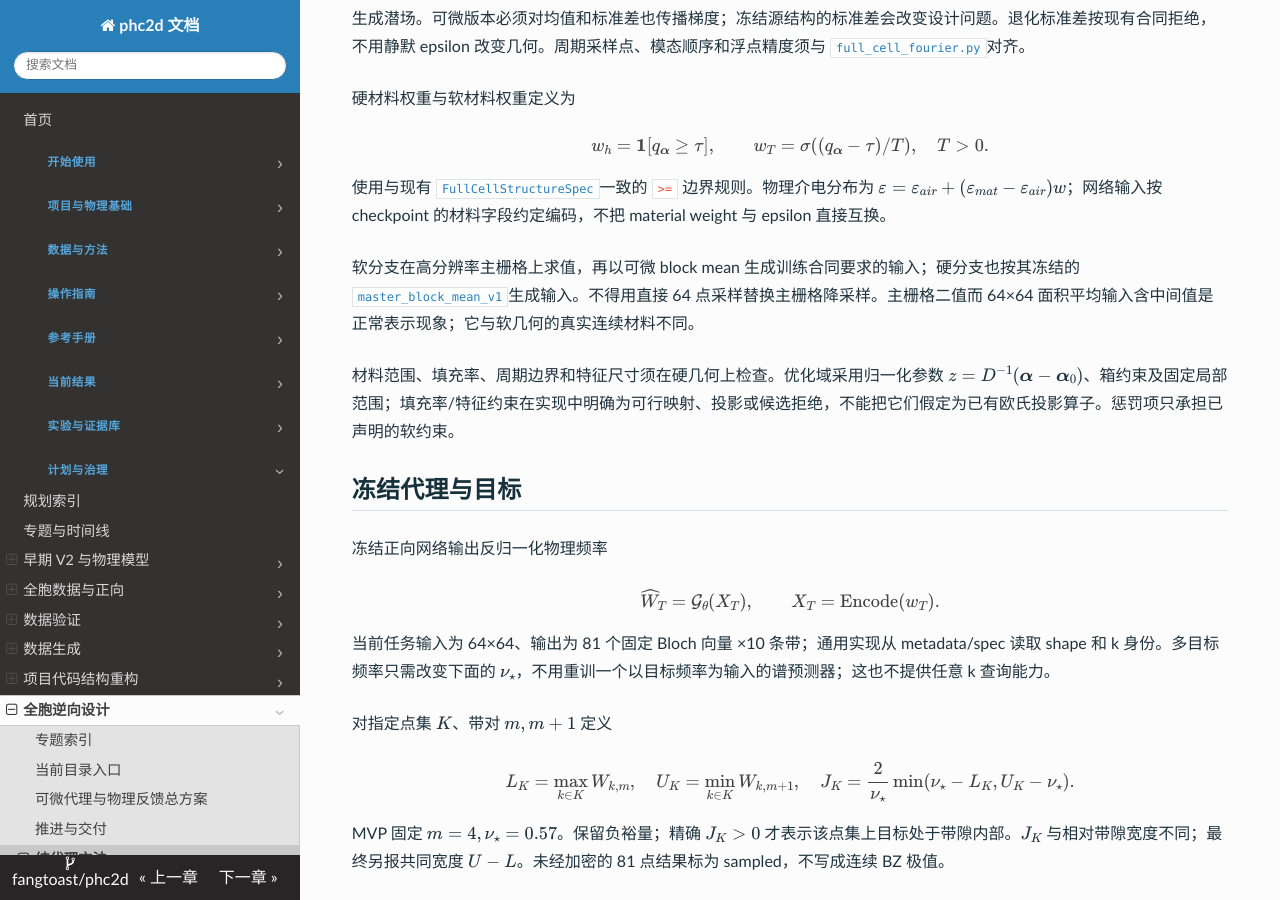
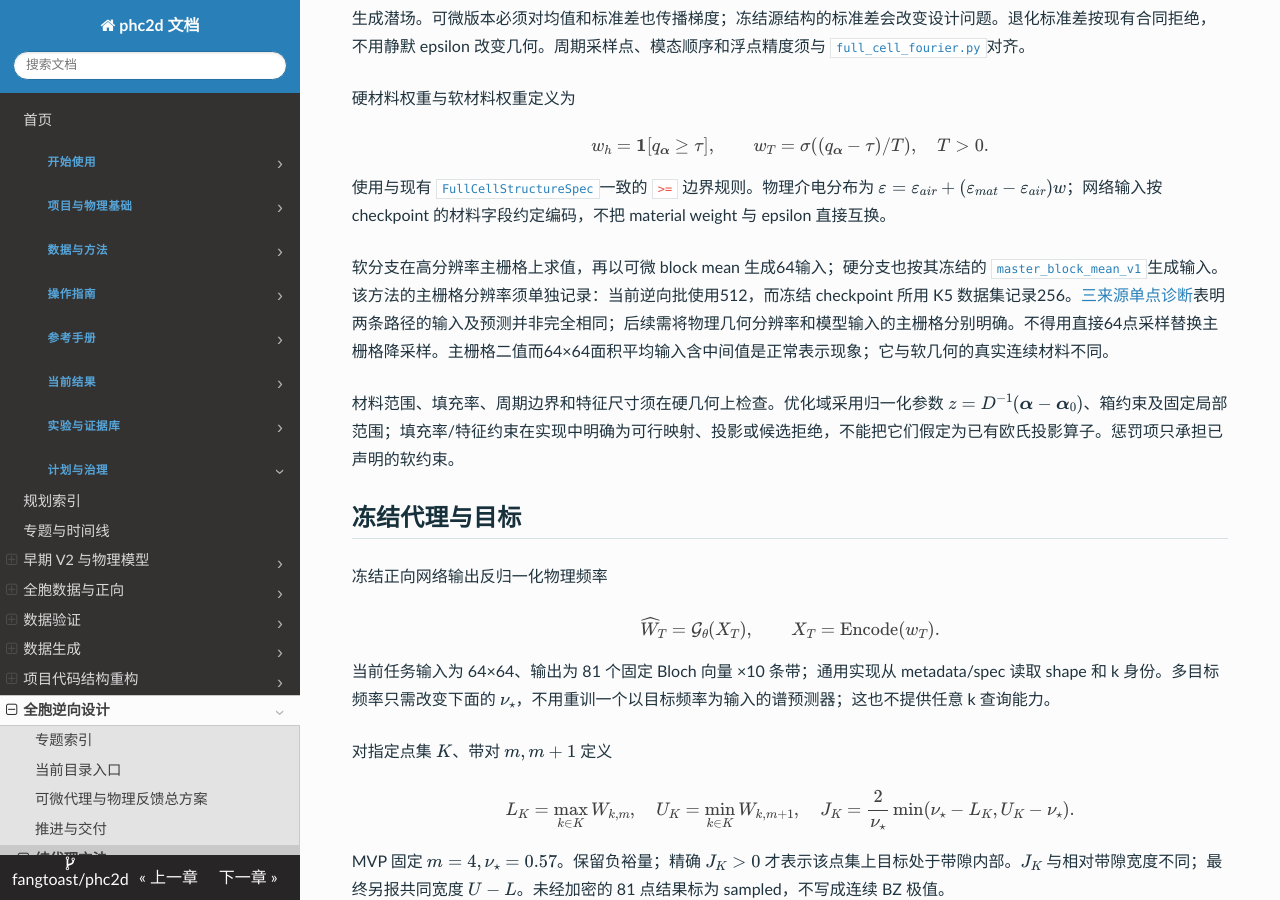
Before and after one commit to fangtoast/phc2d, an MkDocs documentation site: the page built from docs/planning/鲁棒带隙逆向/纯代理方法.md, in a window 1280 px wide and 900 px high, scrolled down 513 px. Built offline with MkDocs 1.6.1, drawn with Linux system fonts in a browser that asks for light colours.

Commit message:
Document inverse input raster contract difference

```diff
--- a/docs/planning/鲁棒带隙逆向/纯代理方法.md
+++ b/docs/planning/鲁棒带隙逆向/纯代理方法.md
@@ -51,7 +51,7 @@ $$
 
 使用与现有 [`FullCellStructureSpec`](https://github.com/fangtoast/phc2d/blob/master/src/phc2d/data/full_cell_spec.py)一致的 `>=` 边界规则。物理介电分布为 $\varepsilon=\varepsilon_{air}+(\varepsilon_{mat}-\varepsilon_{air})w$；网络输入按 checkpoint 的材料字段约定编码，不把 material weight 与 epsilon 直接互换。
 
-软分支在高分辨率主栅格上求值，再以可微 block mean 生成训练合同要求的输入；硬分支也按其冻结的 [`master_block_mean_v1`](https://github.com/fangtoast/phc2d/blob/master/src/phc2d/data/full_cell_raster.py)生成输入。不得用直接 64 点采样替换主栅格降采样。主栅格二值而 64×64 面积平均输入含中间值是正常表示现象；它与软几何的真实连续材料不同。
+软分支在高分辨率主栅格上求值，再以可微 block mean 生成64输入；硬分支也按其冻结的 [`master_block_mean_v1`](https://github.com/fangtoast/phc2d/blob/master/src/phc2d/data/full_cell_raster.py)生成输入。该方法的主栅格分辨率须单独记录：当前逆向批使用512，而冻结 checkpoint 所用 K5 数据集记录256。[三来源单点诊断](../../../runs/20261105/EXP-INV-014_202611050146/raster_contract_probe.json)表明两条路径的输入及预测并非完全相同；后续需将物理几何分辨率和模型输入的主栅格分别明确。不得用直接64点采样替换主栅格降采样。主栅格二值而64×64面积平均输入含中间值是正常表示现象；它与软几何的真实连续材料不同。
 
 材料范围、填充率、周期边界和特征尺寸须在硬几何上检查。优化域采用归一化参数 $z=D^{-1}(\boldsymbol\alpha-\boldsymbol\alpha_0)$、箱约束及固定局部范围；填充率/特征约束在实现中明确为可行映射、投影或候选拒绝，不能把它们假定为已有欧氏投影算子。惩罚项只承担已声明的软约束。
 
```
Also changed, not shown: docs/results/inverse/EXP-INV-012-来源8梯度与物理复核.md (+2 -0 lines), docs/results/inverse/EXP-INV-013-三来源纯代理对照.md (+2 -0 lines), experiments/research/EXP-INV-012-梯度链条开发验证.md (+1 -1 lines).
